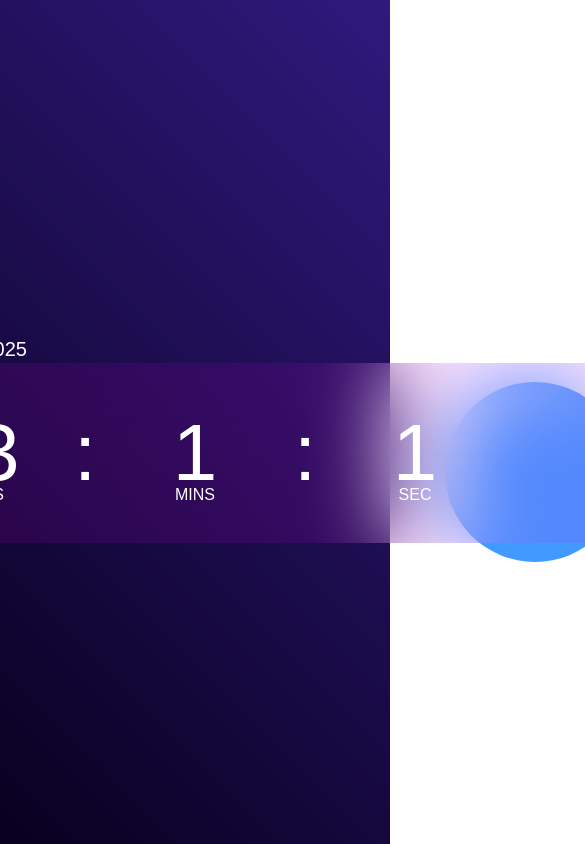
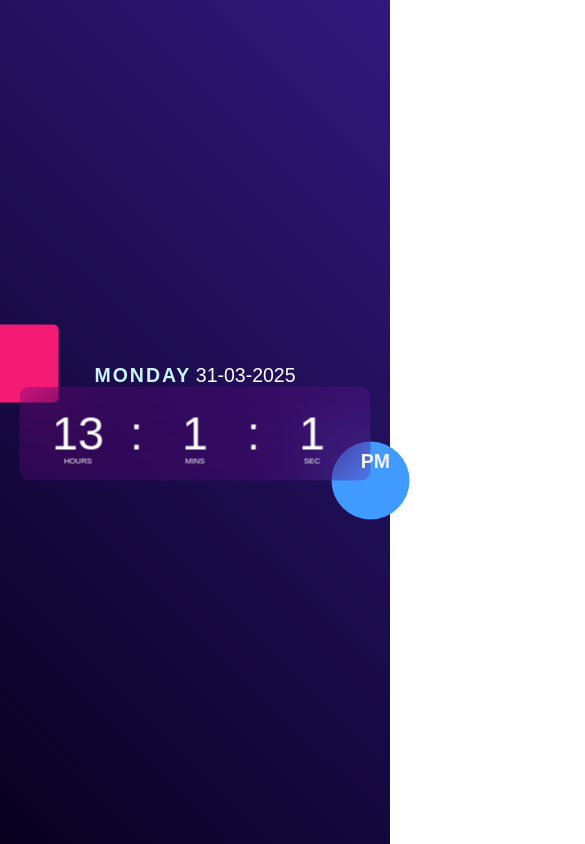
Before and after one commit to shruti636/Display-Clock, a plain HTML site: page index.html in a window 390 px wide. Shown: the top 844 px of the page, 585 px wide, since content can reach past the window. Drawn offline with Linux system fonts and the light colour scheme.

Commit message:
completed the wbsite by making it responsive

```diff
--- a/index.html
+++ b/index.html
@@ -7,7 +7,7 @@
     <link rel="stylesheet" href="style.css" />
   </head>
   <body>
-    <div class="hero">
+    <div class="hero container-md">
       <div class="container">
         <span id="day"></span>
         <span id="date"></span>
--- a/style.css
+++ b/style.css
@@ -4,6 +4,7 @@
   font-family: "Poppins", sans-serif;
   box-sizing: border-box;
 }
+
 .hero {
   width: 100%;
   min-height: 100vh;
@@ -11,97 +12,116 @@
   color: #fff;
   position: relative;
 }
+
 .container {
-  width: 800px;
-  height: 180px;
+  width: 90%; /* Changed to percentage for responsiveness */
+  max-width: 800px; /* Set a max-width for larger screens */
+  height: auto; /* Allow height to adjust based on content */
   position: absolute;
   top: 50%;
   left: 50%;
   transform: translate(-50%, -50%);
+  text-align: center; /* Center text for better alignment */
 }
+
 .clock {
   width: 100%;
-  height: 100%;
+  height: auto; /* Allow height to adjust based on content */
   background: rgba(235, 0, 235, 0.11);
   border-radius: 10px;
   display: flex;
   align-items: center;
   justify-content: center;
   backdrop-filter: blur(40px);
+  padding: 20px; /* Add padding for better spacing */
 }
-.container::before{
-  content:'';
-  width:180px;
-  height:180px;
-  background:#f41b75;
-  border-radius:5px;
-  position:absolute;
-  left:-50px;
-  top:-50px;
-  z-index:-1;
-}.container::after{
-  content:'';
-  width:180px;
-  height:180px;
-  background:#419aff;
-  border-radius:50%;
-  position:absolute;
-  right:-30px;
-  bottom:-50px;
-  z-index:-1;
+
+.container::before {
+  content: '';
+  width: 20vw; /* Use viewport width for responsiveness */
+  height: 20vw; /* Use viewport width for responsiveness */
+  background: #f41b75;
+  border-radius: 5px;
+  position: absolute;
+  left: -10vw; /* Adjust for responsiveness */
+  top: -10vw; /* Adjust for responsiveness */
+  z-index: -1;
 }
-.clock span{
-  font-size:80px;
-  width:110px;
-  display:inline-block;
-  text-align:center;
-  position:relative;
+
+.container::after {
+  content: '';
+  width: 20vw; /* Use viewport width for responsiveness */
+  height: 20vw; /* Use viewport width for responsiveness */
+  background: #419aff;
+  border-radius: 50%;
+  position: absolute;
+  right: -10vw; /* Adjust for responsiveness */
+  bottom: -10vw; /* Adjust for responsiveness */
+  z-index: -1;
 }
-.clock span::after{
 
-  font-size:16px;
-  position:absolute;
-  bottom:-5px;
-  left:50%;
-  transform:translateX(-50%);
+.clock span {
+  font-size: 10vw; /* Use viewport width for responsive font size */
+  width: 15vw; /* Use viewport width for responsive width */
+  display: inline-block;
+  text-align: center;
+  position: relative;
 }
-#hrs::after{
-  content:'HOURS';
 
+.clock span::after {
+  font-size: 2vw; /* Use viewport width for responsive font size */
+  position: absolute;
+  bottom: -5px;
+  left: 50%;
+  transform: translateX(-50%);
 }
-#min::after{
-  content:'MINS';
 
+#hrs::after {
+  content: 'HOURS';
 }
-#sec::after{
-  content:'SEC';
 
+#min::after {
+  content: 'MINS';
+}
+
+#sec::after {
+  content: 'SEC';
 }
 
 #day {
-    font-size: 26px;
+  font-size: 4vw; /* Use viewport width for responsive font size */
   font-weight: bold;
-    color: #caf4f8; /* Stylish yellow-gold color */
+  color: #caf4f8;
   text-transform: uppercase;
   text-align: center;
   margin-bottom: 5px;
-    letter-spacing: 2px;}
-
-
+  letter-spacing: 2px;
+}
 
 #ampm {
-  font-size: 24px;
+  font-size: 3vw; /* Use viewport width for responsive font size */
   font-weight: bold;
   position: absolute;
-  right: -50px;
-  bottom: 20px;
+  right: -5vw; /* Adjust for responsiveness */
+  bottom: 2vw; /* Adjust for responsiveness */
   color: #f4f4f4;
 }
 
 #date {
-    font-size: 20px;
+  font-size: 3vw; /* Use viewport width for responsive font size */
   font-weight: normal;
   color: #fff;
   text-align: center;
   margin-top: 5px;
 }
+
+/* Media Queries for additional responsiveness */
+@media (max-width: 600px) {
+  .clock span {
+    font-size: 12vw; /* Adjust font size for smaller screens */
+  }
+
+  #day, #ampm, #date {
+    font-size: 5vw; /* Adjust font size for smaller screens */
+  }
+}
```
Lines whose indentation alone changed are shown as unchanged.
